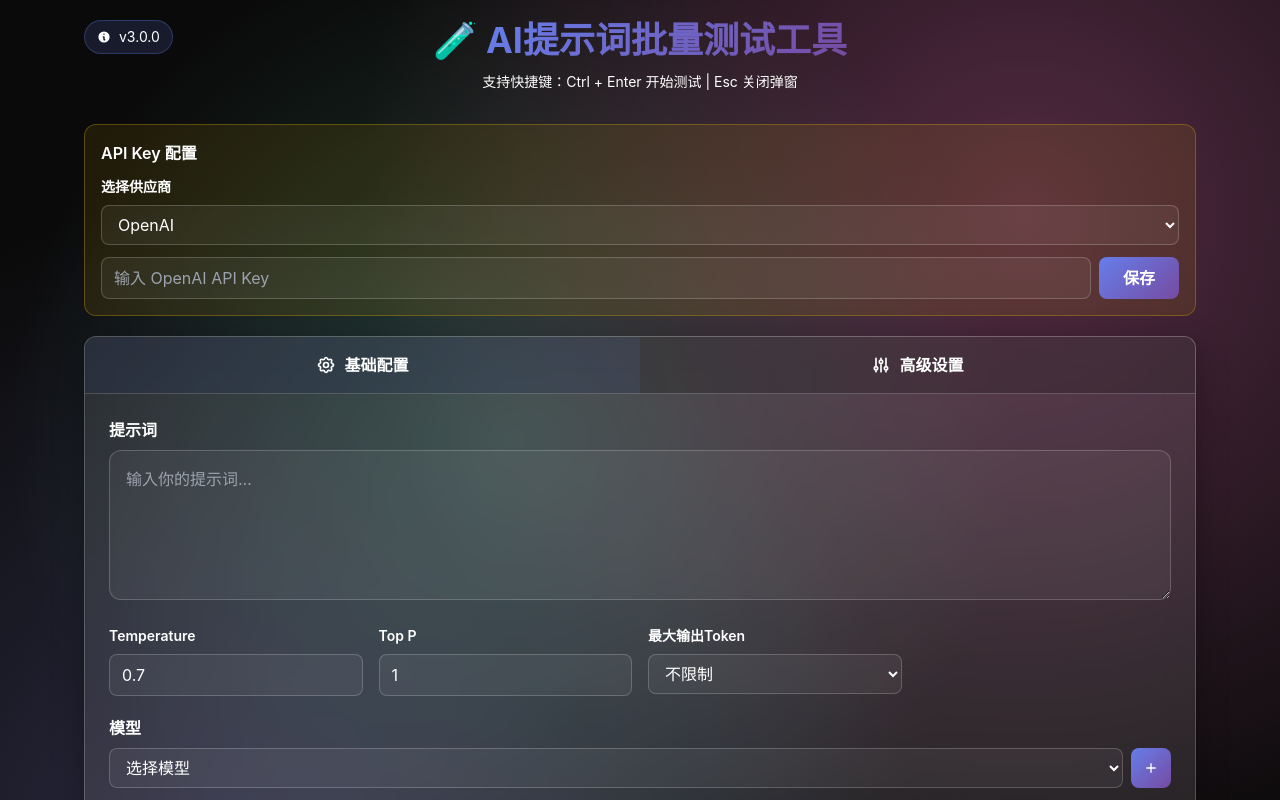
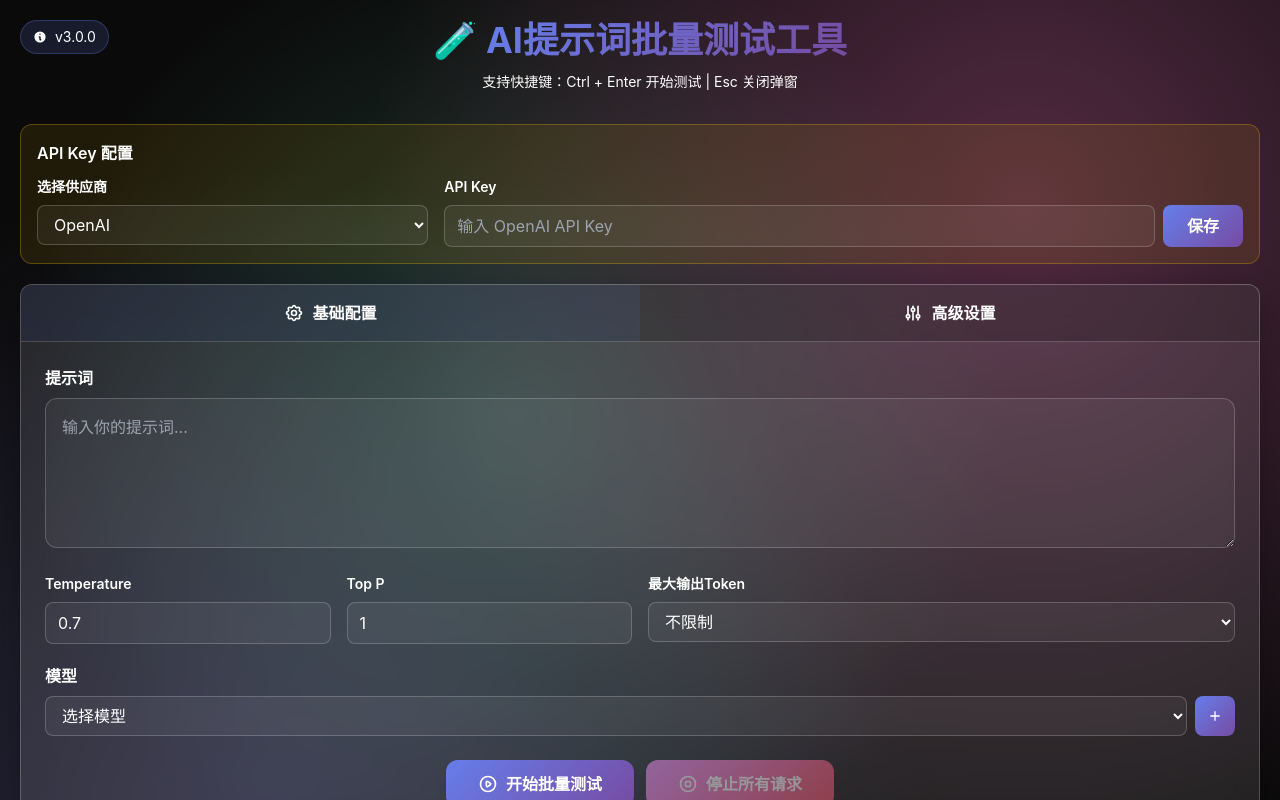
Before and after one commit to sn1p4am/prompty, a React (Vite) app: page / in a window 1280 px wide. Shown: the top 800 px of the page. Built offline with nearby package versions, Linux system fonts and the light colour scheme.

Commit message:
fix: UI优化和默认配置调整
- ✅ 默认供应商改为 OpenRouter
- ✅ 界面改为全宽显示（无宽度限制）
- ✅ 优化 ApiKeyManager 布局（网格布局）
- ✅ 优化 ConfigPanel 参数设置布局
- ✅ 响应式设计优化

```diff
--- a/src/App.jsx
+++ b/src/App.jsx
@@ -125,7 +125,7 @@ ${result.error ? `错误信息: ${result.error}` : ''}
 
   return (
     <div className="min-h-screen">
-      <div className="container mx-auto max-w-[1400px] w-[90%] px-5 py-5">
+      <div className="container mx-auto px-5 py-5">
         {/* Header */}
         <header className="text-center mb-8 relative">
           <h1 className="text-4xl font-bold mb-3">
--- a/src/components/ApiKeyManager.jsx
+++ b/src/components/ApiKeyManager.jsx
@@ -33,8 +33,10 @@ export function ApiKeyManager({ apiConfig, onToast }) {
                 )}
             </div>
 
-            {/* 供应商选择（下拉框） */}
-            <div className="mb-3">
+            {/* 供应商选择和API Key输入 - 优化布局 */}
+            <div className="grid grid-cols-1 lg:grid-cols-3 gap-4">
+                {/* 供应商选择 */}
+                <div>
                     <label className="block mb-2 text-sm font-semibold">选择供应商</label>
                     <select
                         value={currentProvider}
@@ -50,6 +52,8 @@ export function ApiKeyManager({ apiConfig, onToast }) {
                 </div>
 
                 {/* API Key 输入 */}
+                <div className="lg:col-span-2">
+                    <label className="block mb-2 text-sm font-semibold">API Key</label>
                     {!hasKey ? (
                         <div className="flex gap-2">
                             <input
@@ -60,13 +64,13 @@ export function ApiKeyManager({ apiConfig, onToast }) {
                             />
                             <button
                                 onClick={handleSaveKey}
-                        className="px-6 py-2 bg-primary-gradient text-white font-semibold rounded-lg hover:opacity-90 transition-all"
+                                className="px-6 py-2 bg-primary-gradient text-white font-semibold rounded-lg hover:opacity-90 transition-all whitespace-nowrap"
                             >
                                 保存
                             </button>
                         </div>
                     ) : (
-                <div className="flex gap-2 items-center">
+                        <div className="flex gap-2 items-center h-[42px]">
                             <span className="text-sm text-text-secondary">API Key: ••••••••</span>
                             <button
                                 onClick={handleClearKey}
@@ -77,5 +81,7 @@ export function ApiKeyManager({ apiConfig, onToast }) {
                         </div>
                     )}
                 </div>
+            </div>
+        </div>
     )
 }
--- a/src/components/ConfigPanel.jsx
+++ b/src/components/ConfigPanel.jsx
@@ -21,8 +21,8 @@ export function ConfigPanel({
                 />
             </div>
 
-            {/* 参数设置 */}
-            <div className="grid grid-cols-2 sm:grid-cols-4 gap-4 mb-5">
+            {/* 参数设置 - 优化布局 */}
+            <div className="grid grid-cols-1 sm:grid-cols-2 lg:grid-cols-4 gap-4 mb-5">
                 <div>
                     <label className="block mb-2 text-sm font-semibold">Temperature</label>
                     <input
@@ -47,7 +47,7 @@ export function ConfigPanel({
                         className="w-full px-3 py-2 bg-white/5 border border-card rounded-lg text-text-primary focus:outline-none focus:border-primary"
                     />
                 </div>
-                <div>
+                <div className="sm:col-span-2 lg:col-span-2">
                     <label className="block mb-2 text-sm font-semibold">最大输出Token</label>
                     <select
                         value={maxTokens}
--- a/src/constants/providers.js
+++ b/src/constants/providers.js
@@ -72,7 +72,7 @@ export const PROVIDER_INFO = {
 
 // 默认配置
 export const DEFAULT_CONFIG = {
-    provider: PROVIDERS.OPENAI,
+    provider: PROVIDERS.OPENROUTER, // 默认使用 OpenRouter
     temperature: 0.7,
     topP: 1,
     maxTokens: '', // 默认不限制
```
Lines whose indentation alone changed are shown as unchanged.
